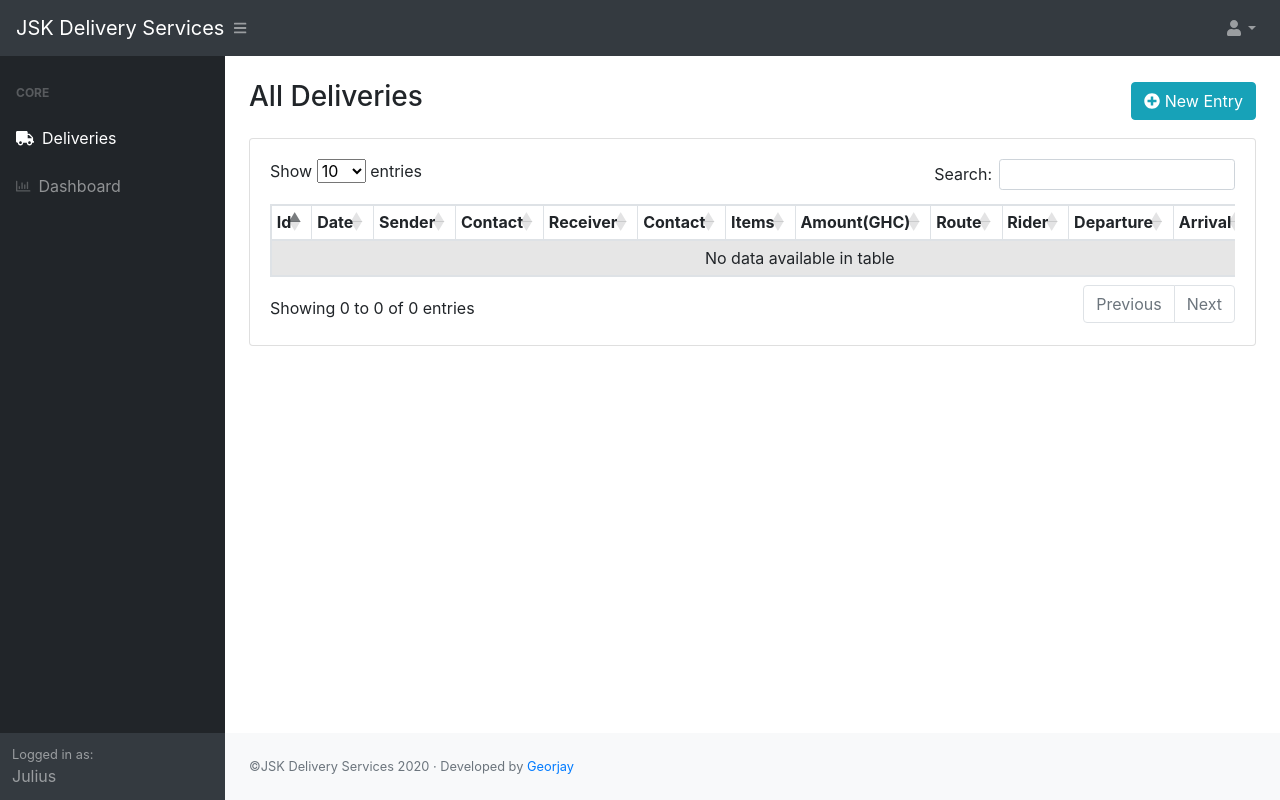
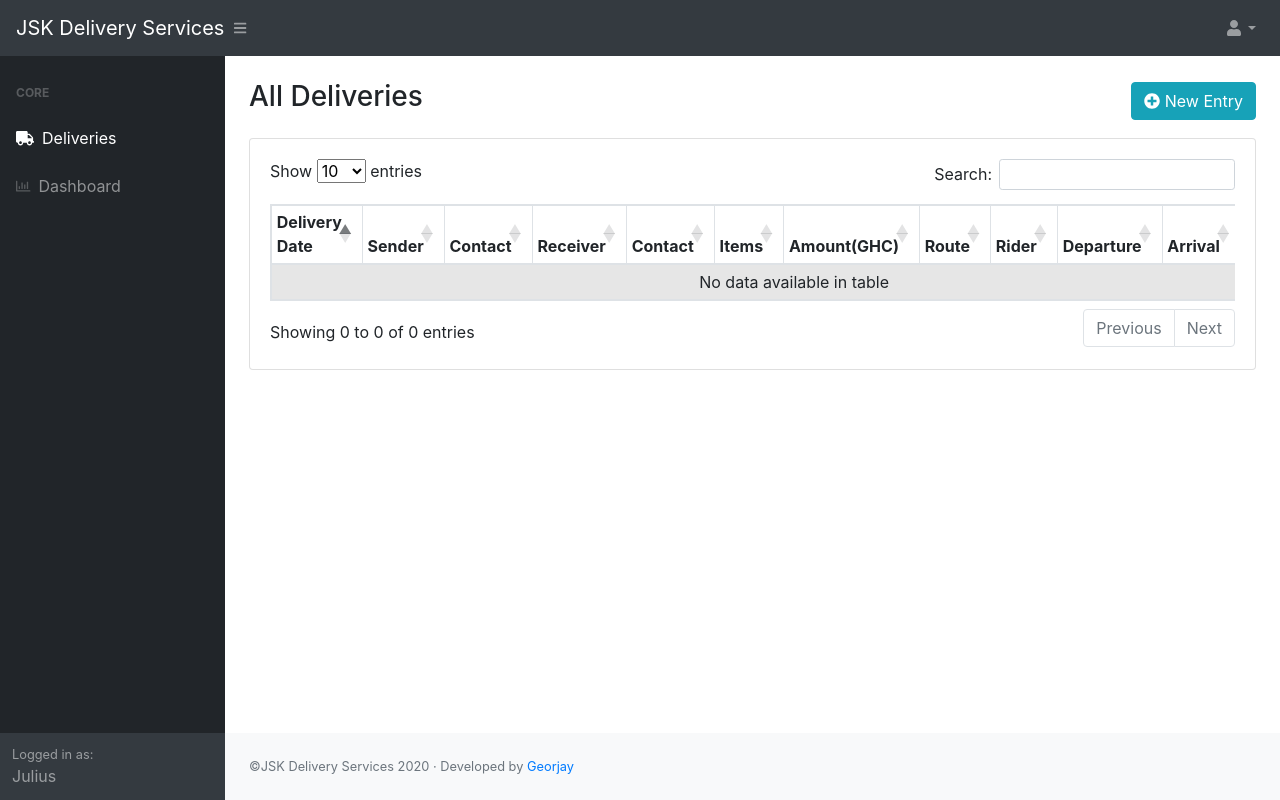
Before and after one commit to Georjay/jsk-delivery-services, a Django app: page / in a window 1280 px wide. Run offline with Django 3.2, Linux system fonts and the light colour scheme; a user stored in the database is signed in; data that the repository does not hold is empty; some libraries are stand-ins or nearby versions.

Commit message:
Interface Changes

```diff
--- a/jskdelivery/templates/jskdelivery/home.html
+++ b/jskdelivery/templates/jskdelivery/home.html
@@ -14,8 +14,7 @@
                     <table class="table table-striped table-bordered table-sm" id="dataTable" width="100%" cellspacing="0">
                         <thead>
                             <tr>
-                                <th>Id</th>
-                                <th>Date</th>
+                                <th>Delivery Date</th>
                                 <th>Sender</th>
                                 <th>Contact</th>
                                 <th>Receiver</th>
@@ -33,7 +32,6 @@
                         <tbody>
                             {% for delivery in deliveries %}
                                 <tr>
-                                    <td class="small">{{ delivery.id }}</td>
                                     <td class="small">{{ delivery.delivery_date|date:"D, d/m/Y" }}</td>
                                     <td class="small">{{ delivery.sender_first_name }} {{ delivery.sender_last_name }}</td>
                                     <td class="small">{{ delivery.sender_contact }}</td>
--- a/management/settings.py
+++ b/management/settings.py
@@ -13,7 +13,7 @@ BASE_DIR = os.path.dirname(os.path.dirname(os.path.abspath(__file__)))
 SECRET_KEY = os.environ.get('JSK_SECRET_KEY')
 
 # SECURITY WARNING: don't run with debug turned on in production!
-DEBUG = False
+DEBUG = True
 
 ALLOWED_HOSTS = []
 
```
